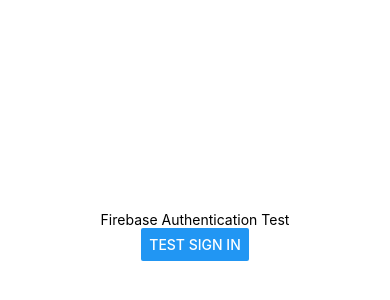
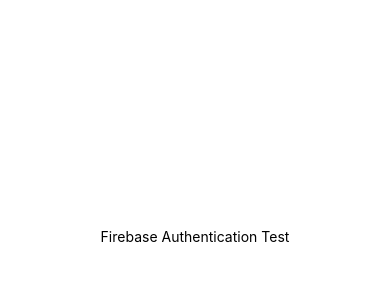
Before and after one commit to court-me/court-me, a React Native app: screen / in a window 390 px wide. Shown: the part 186-486 px from the top of the page. Built offline with nearby package versions, Linux system fonts and the light colour scheme; no server answers.

Commit message:
ejected from expo to work bare

```diff
--- a/App.tsx
+++ b/App.tsx
@@ -1,38 +1,77 @@
-import React, { useEffect } from 'react';
-import app from './firebaseConfig';
-import { getAuth, signInWithEmailAndPassword} from "firebase/auth";
+import React, { useEffect } from "react";
+import app from "./firebaseConfig";
+import { getAuth, signInWithEmailAndPassword, createUserWithEmailAndPassword } from "firebase/auth";
 
-import { StatusBar } from 'expo-status-bar';
-import { StyleSheet, Text, View, Button } from 'react-native';
+import { StatusBar } from "expo-status-bar";
+import { StyleSheet, Text, View, Button } from "react-native";
 
 const auth = getAuth(app);
 
+/*
+- Searching for courts
+- Viewing court details
+- Booking a court
+- Submitting reviews
+
+We will user React Navigation for routing between different screens
+We will use Firebase for authentication and database
+We will use Google Maps for displaying court locations
+We will use Google Places for searching for courts
+We will use Stripe for payment processing
+We will use Context API for state management
+
+We will need to integrate Expo with MapView and Google Places
+We will mock backend for now
+
+UI/UX will be intuitive and engaging
+
+
+*/
+
 export default function App() {
-
-  const testSignIn = () => {
-    signInWithEmailAndPassword(auth, "test@example.com", "testpassword")
+  // Sign up new users
+  const signUpWithEmail = (email: string, password: string) => {
+    createUserWithEmailAndPassword(auth, email, password)
       .then((userCredential) => {
-        // Sign in successful
-        const user = userCredential.user;
-        console.log("User signed in: ", user);
+        // Signed up
       })
       .catch((error) => {
-        const errorCode = error.code;
-        const errorMessage = error.message;
-        console.log("Error signing in: ", errorCode, errorMessage);
+        // Handle errors here.
+      });
+  };
+
+  // Sign in existing users
+  const signInWithEmail = (email: string, password: string) => {
+    signInWithEmailAndPassword(auth, email, password)
+      .then((userCredential) => {
+        // Signed in
       })
-  }
+      .catch((error) => {
+        // Handle errors here.
+      });
+  };
 
-  useEffect(() => {
+  // const testSignIn = () => {
+  //   signInWithEmailAndPassword(auth, "test@example.com", "testpassword")
+  //     .then((userCredential) => {
+  //       // Sign in successful
+  //       const user = userCredential.user;
+  //       console.log("User signed in: ", user);
+  //     })
+  //     .catch((error) => {
+  //       const errorCode = error.code;
+  //       const errorMessage = error.message;
+  //       console.log("Error signing in: ", errorCode, errorMessage);
+  //     });
+  // };
 
-  }, [])
-
+  // useEffect(() => {}, []);
 
   return (
     <View style={styles.container}>
       <Text>Firebase Authentication Test</Text>
       <StatusBar style="auto" />
-      <Button title="Test Sign In" onPress={testSignIn} />
+      {/* <Button title="Test Sign In" onPress={testSignIn} /> */}
     </View>
   );
 }
@@ -40,8 +79,8 @@
 const styles = StyleSheet.create({
   container: {
     flex: 1,
-    backgroundColor: '#fff',
-    alignItems: 'center',
-    justifyContent: 'center',
+    backgroundColor: "#fff",
+    alignItems: "center",
+    justifyContent: "center",
   },
 });
--- a/tsconfig.json
+++ b/tsconfig.json
@@ -1,6 +1,7 @@
 {
   "extends": "expo/tsconfig.base",
   "compilerOptions": {
-    "strict": true
+    "strict": true,
+    "esModuleInterop": true
   }
 }
```
Also changed, not shown: package.json (+5 -2 lines), 64 other files (tests, documents, lock files or other folders).
